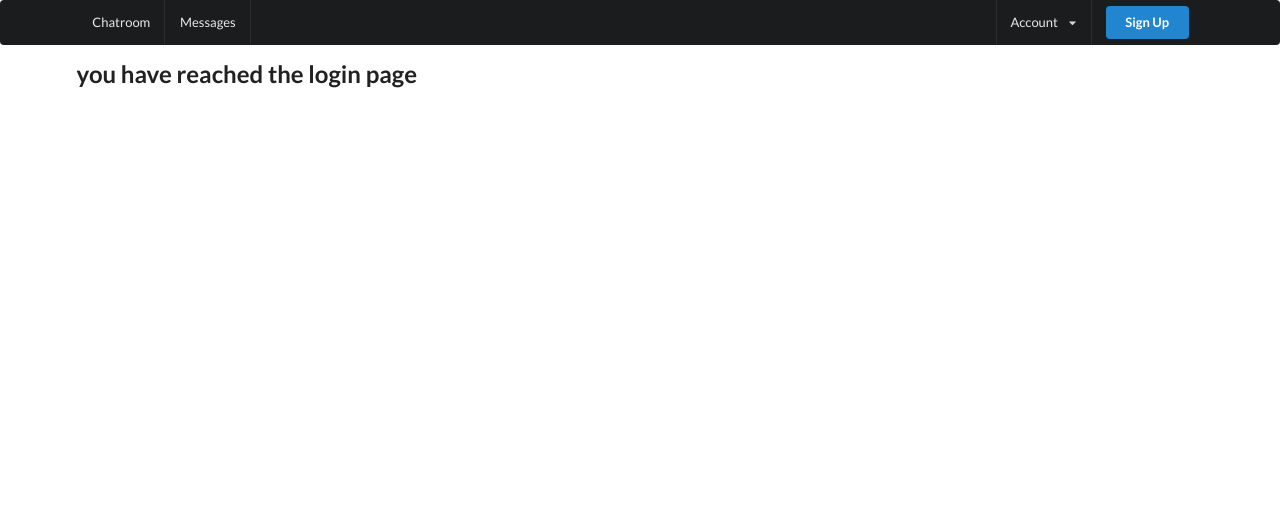
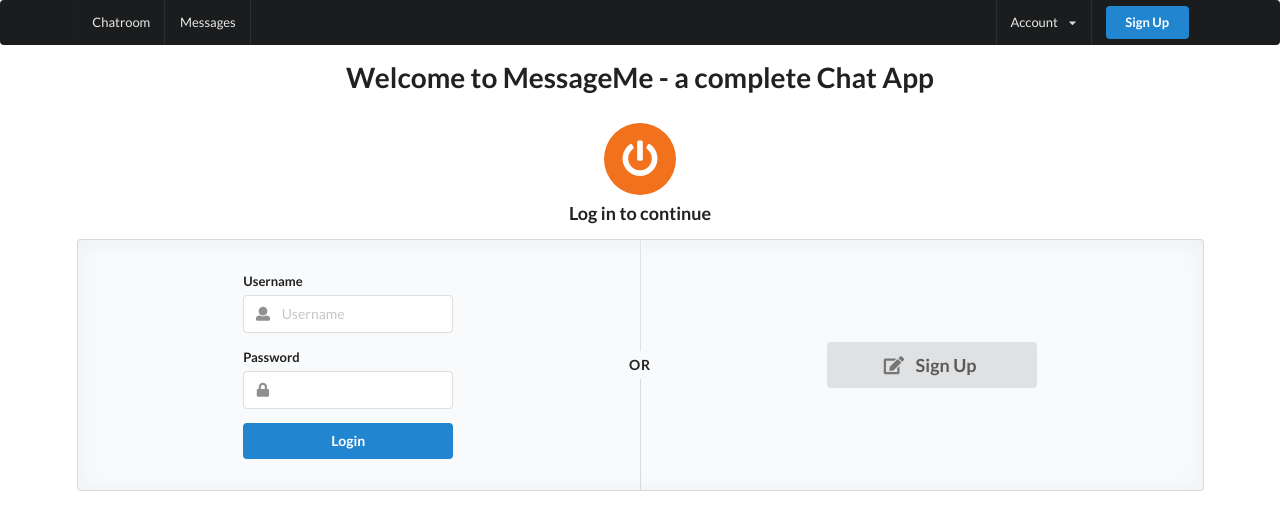
Before and after one commit to Azim-dev/message-me-app, a Rails app: page /login in a window 1280 px wide. Shown: the top 530 px of the page. Run offline with Rails 7, Linux system fonts and the light colour scheme; style sheets or scripts are compiled from the project's sources; some libraries are stand-ins or nearby versions.

Commit message:
Adding link to log_in and navigation bar

```diff
--- a/app/assets/stylesheets/custom.css.scss
+++ b/app/assets/stylesheets/custom.css.scss
@@ -4,3 +4,7 @@
 .chatbox {
 	height: 450px;
 }
+.heading{
+	text-align: center;
+	margin-top: 1em;
+}
--- a/app/views/chatroom/index.html.erb
+++ b/app/views/chatroom/index.html.erb
@@ -1,5 +1,5 @@
 <h4 class="ui center aligned medium icon header">
-  <i class="circular orange fire icon"></i>
+  <i class="circular inverted orange fire icon"></i>
   Say Something
 </h4>
 
--- a/app/views/layouts/_navigation.html.erb
+++ b/app/views/layouts/_navigation.html.erb
@@ -1,6 +1,4 @@
-<a class="item">
-  Chatroom
-</a>
+<%= link_to "Chatroom", root_path, class: "item" %>
 <a class="item">
   Messages
 </a>
@@ -9,7 +7,8 @@
     Account <i class="dropdown icon"></i>
     <div class="menu">
       <a class="item">Log out</a>
-      <a class="item">Log in</a>
+      <!-- <a class="item">Log in</a> -->
+      <%= link_to "  Log in", login_path, class: "item" %>
       <a class="item">Sign up</a>
     </div>
   </div>
--- a/app/views/sessions/new.html.erb
+++ b/app/views/sessions/new.html.erb
@@ -1 +1,39 @@
-<h2> you have reached the login page </h2>
+<h1 class = 'heading'>Welcome to MessageMe - a complete Chat App</h1>
+
+<h4 class="ui center aligned medium icon header">
+  <i class="circular inverted orange power icon"></i>
+  Log in to continue
+</h4>
+
+<div class="ui placeholder segment">
+  <div class="ui two column very relaxed stackable grid">
+    <div class="column">
+      <div class="ui form">
+        <div class="field">
+          <label>Username</label>
+          <div class="ui left icon input">
+            <input type="text" placeholder="Username">
+            <i class="user icon"></i>
+          </div>
+        </div>
+        <div class="field">
+          <label>Password</label>
+          <div class="ui left icon input">
+            <input type="password">
+            <i class="lock icon"></i>
+          </div>
+        </div>
+        <div class="ui blue submit button">Login</div>
+      </div>
+    </div>
+    <div class="middle aligned column">
+      <div class="ui big button">
+        <i class="signup icon"></i>
+        Sign Up
+      </div>
+    </div>
+  </div>
+  <div class="ui vertical divider">
+    Or
+  </div>
+</div>
```
Also changed, not shown: Gemfile, Gemfile.lock, app/assets/images/favicon1.ico (added).
